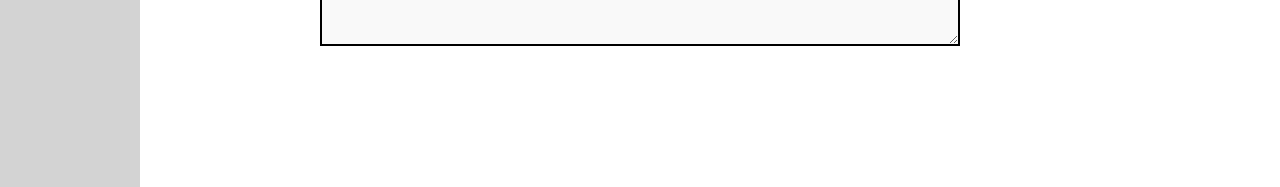
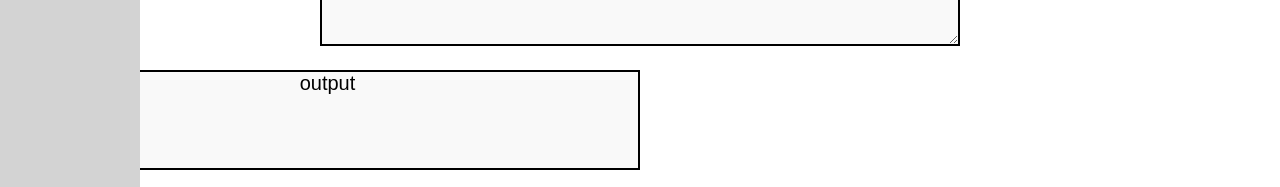
Before and after one commit to cmckinney-59/transliteration-react, a React (Create React App) app: page / in a window 1280 px wide. Shown: the part 657-844 px from the top of the page. Before the commit the page ends 800 px from the top, so only its background shows below. Built offline with nearby package versions, Linux system fonts and the light colour scheme.

Commit message:
updated some styling

```diff
--- a/src/components/PageContent/PageContent.css
+++ b/src/components/PageContent/PageContent.css
@@ -8,3 +8,15 @@
     min-height: 100px;
     background-color: #f9f9f9;
   }
+
+.transliteration-output {                     /* Houses styles for baybayin transliterated text output */
+    font-family: 'Baybayin', sans-serif; /* Sets the font within the Baybayin-output to Baybayin font with a fall back font of sans-serif */
+    font-size: 20px;                     /* Sets the font size of the baybayin-output to 20px */
+    border: 2px solid #000;            /* Creates the box around the output setting the thickness, the type of line, and the line color */
+    padding-left: 15px;
+    width: 50%;
+    box-sizing: border-box;
+    margin-top: 20px;
+    min-height: 100px;
+    background-color: #f9f9f9;
+}
--- a/src/components/PageContent/PageContent.js
+++ b/src/components/PageContent/PageContent.js
@@ -12,9 +12,9 @@ export default function PageContent({image, title, description, whatIs, translit
         <h2>{transliterator}</h2>
         <textarea
           className="transliteration-textarea"
-          id="userInput"
           placeholder="Enter text to be transliterated here..."
         ></textarea>
+        <p className="transliteration-output">output</p>
       </div>
     </div>
   )
```
